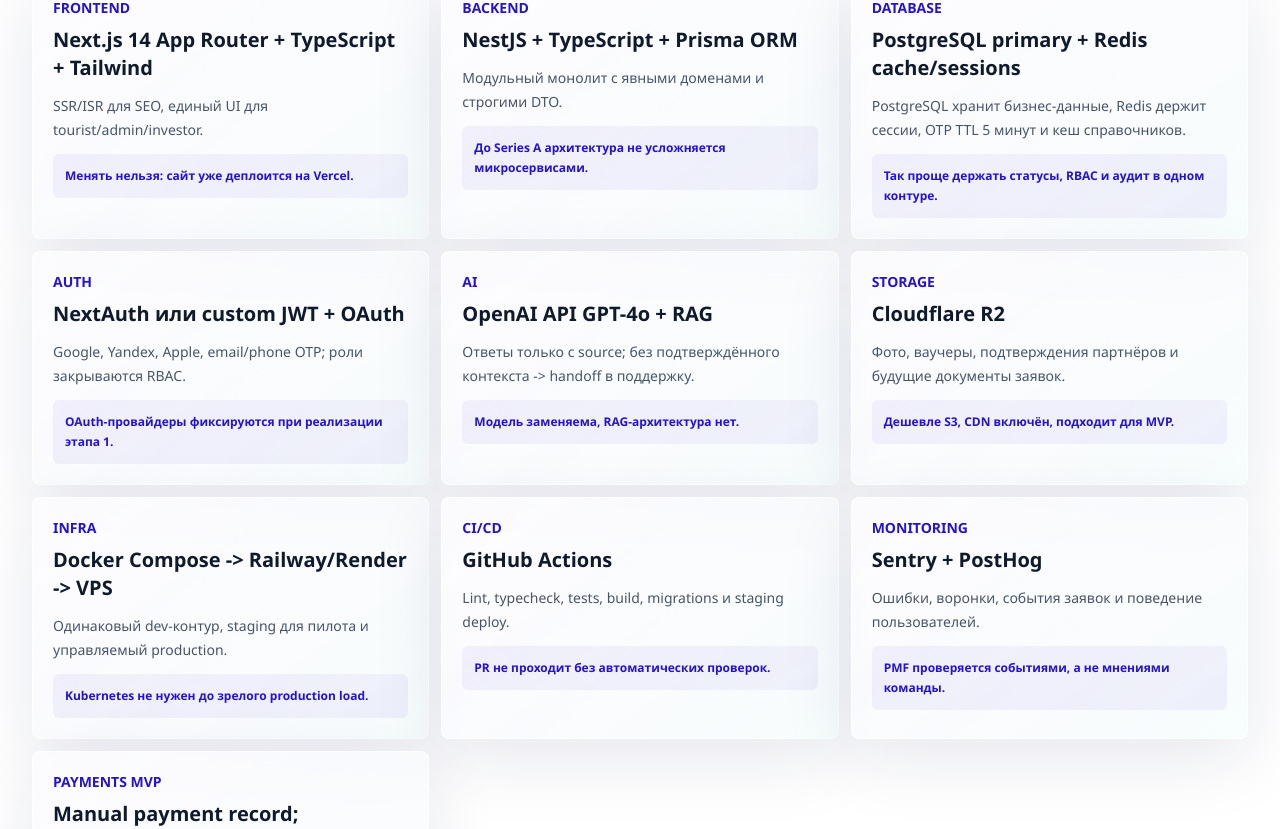
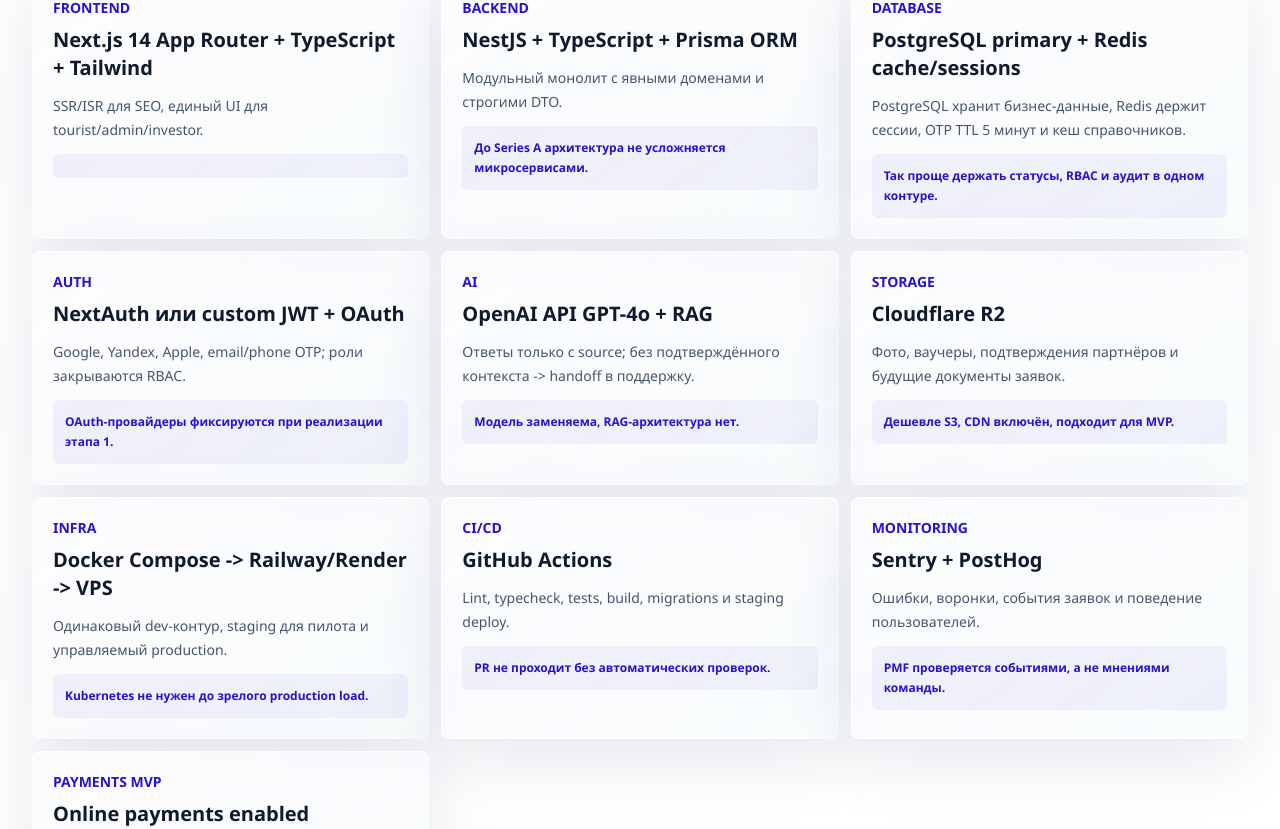
Before and after one commit to RawenHold/orient, a Next.js app: page /developers in a window 1280 px wide. Shown: the part 1911-2740 px from the top of the page. Built offline with nearby package versions, Linux system fonts and the light colour scheme.

Commit message:
Update developer.ts

```diff
--- a/src/data/developer.ts
+++ b/src/data/developer.ts
@@ -1,7 +1,7 @@
 export const quickNav = ["Backend", "Frontend", "DB", "DevOps", "QA", "AI", "Роли", "Глоссарий"];
 
 export const techStack = [
-  { layer: "Frontend", value: "Next.js 14 App Router + TypeScript + Tailwind", note: "SSR/ISR для SEO, единый UI для tourist/admin/investor.", why: "Менять нельзя: сайт уже деплоится на Vercel." },
+  { layer: "Frontend", value: "Next.js 14 App Router + TypeScript + Tailwind", note: "SSR/ISR для SEO, единый UI для tourist/admin/investor." },
   { layer: "Backend", value: "NestJS + TypeScript + Prisma ORM", note: "Модульный монолит с явными доменами и строгими DTO.", why: "До Series A архитектура не усложняется микросервисами." },
   { layer: "Database", value: "PostgreSQL primary + Redis cache/sessions", note: "PostgreSQL хранит бизнес-данные, Redis держит сессии, OTP TTL 5 минут и кеш справочников.", why: "Так проще держать статусы, RBAC и аудит в одном контуре." },
   { layer: "Auth", value: "NextAuth или custom JWT + OAuth", note: "Google, Yandex, Apple, email/phone OTP; роли закрываются RBAC.", why: "OAuth-провайдеры фиксируются при реализации этапа 1." },
@@ -10,7 +10,7 @@
   { layer: "Infra", value: "Docker Compose -> Railway/Render -> VPS", note: "Одинаковый dev-контур, staging для пилота и управляемый production.", why: "Kubernetes не нужен до зрелого production load." },
   { layer: "CI/CD", value: "GitHub Actions", note: "Lint, typecheck, tests, build, migrations и staging deploy.", why: "PR не проходит без автоматических проверок." },
   { layer: "Monitoring", value: "Sentry + PostHog", note: "Ошибки, воронки, события заявок и поведение пользователей.", why: "PMF проверяется событиями, а не мнениями команды." },
-  { layer: "Payments MVP", value: "Manual payment record; Payme/Click post-MVP", note: "В MVP нет auto-checkout. Support фиксирует оплату вручную в AdminPanel.", why: "Payme/Click подключаются только после юрлица, KYB, refund и reconciliation." },
+  { layer: "Payments MVP", value: "Online payments enabled", note: "В MVP доступны базовые онлайн-платежи через банковские карты, Payme, Click и Tez QR.", why: "Остальные способы оплаты подключаются после PMF." },
 ];
 
 export const excludedStack = [
```
